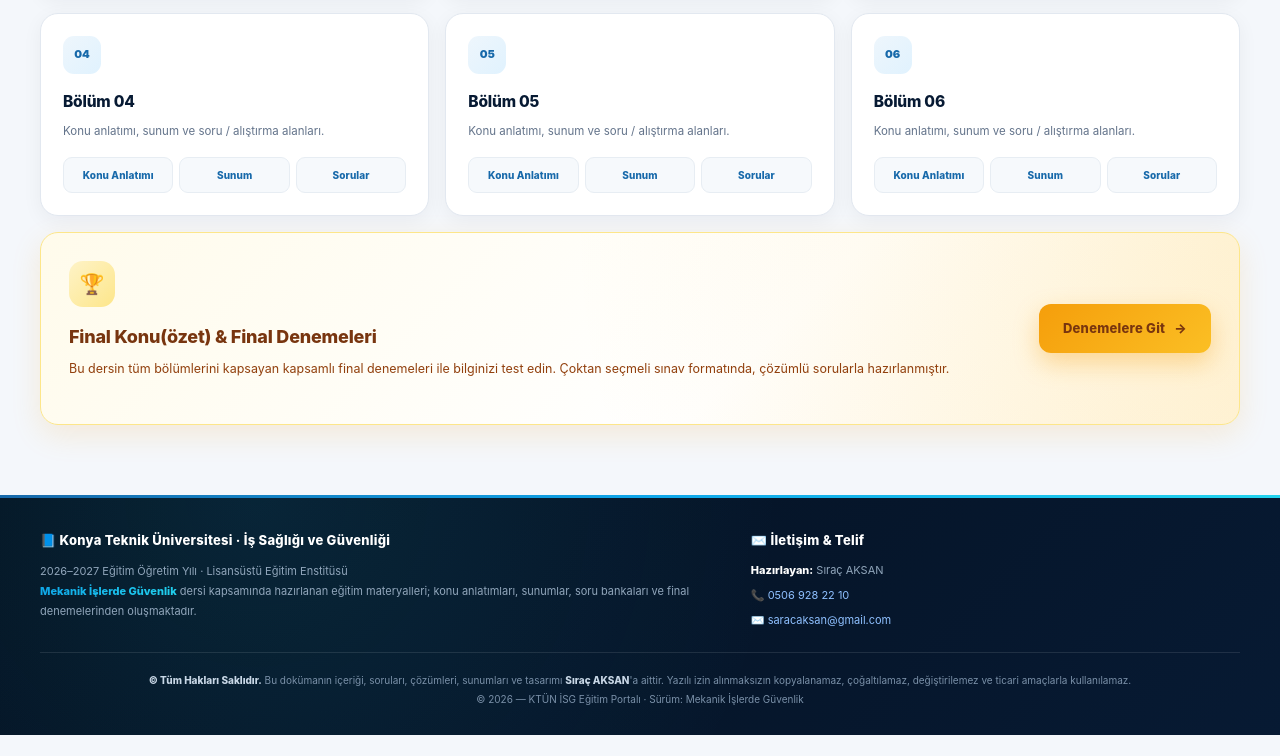
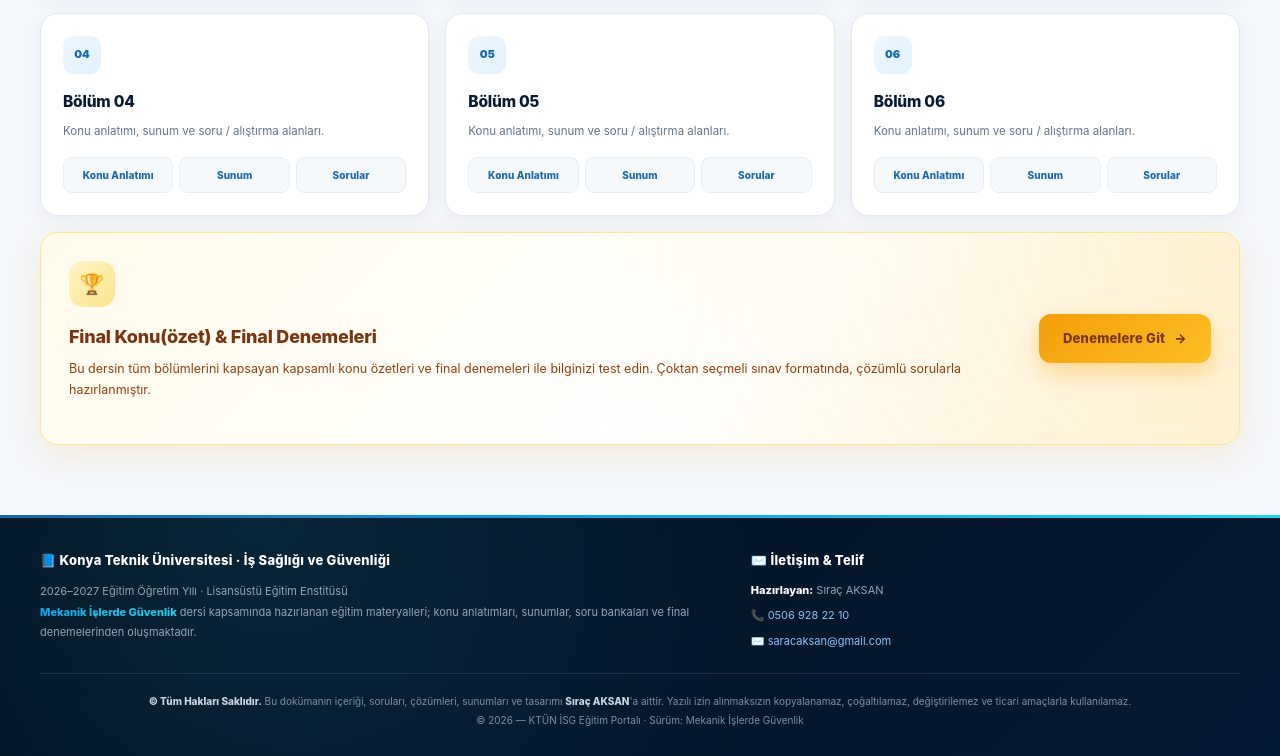
Before and after one commit to saracaksan/ktun-isg-web, a plain HTML site: page birinci-donem/mekanik-islerde-guvenlik/index.html in a window 1280 px wide. Shown: the part 747-1503 px from the top of the page. Before the commit the page ends 1482 px from the top, so only its background shows below. Drawn offline with Linux system fonts and the light colour scheme.

Commit message:
Update final topic summary text in index.html

```diff
--- a/birinci-donem/mekanik-islerde-guvenlik/index.html
+++ b/birinci-donem/mekanik-islerde-guvenlik/index.html
@@ -728,7 +728,7 @@ main{
                         <div class="num">🏆</div>
                         <h3>Final Konu(özet) & Final Denemeleri</h3>
                         <p>
-                            Bu dersin tüm bölümlerini kapsayan kapsamlı final
+                            Bu dersin tüm bölümlerini kapsayan kapsamlı konu özetleri ve final
                             denemeleri ile bilginizi test edin. Çoktan seçmeli
                             sınav formatında, çözümlü sorularla hazırlanmıştır.
                         </p>
```
